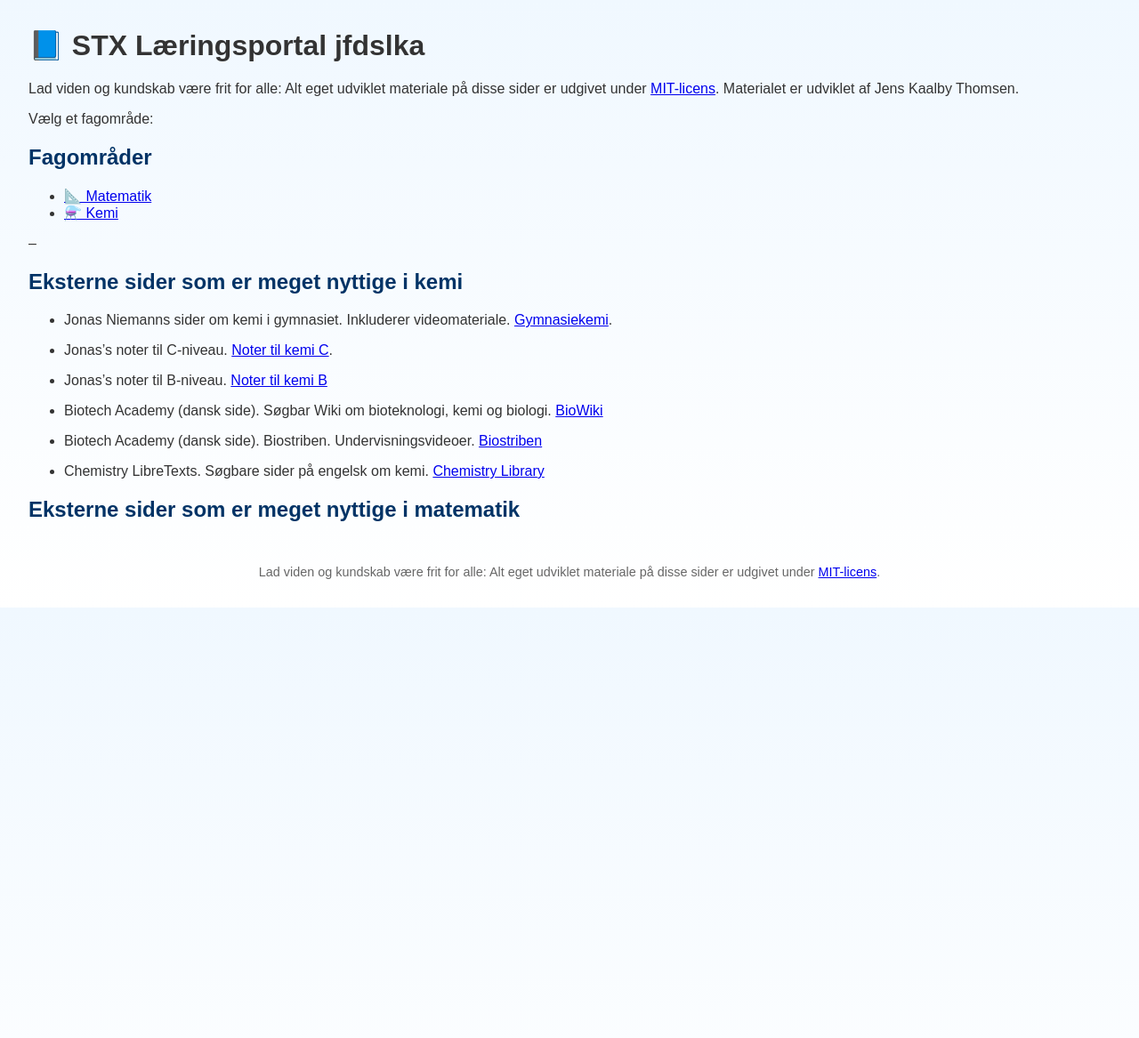
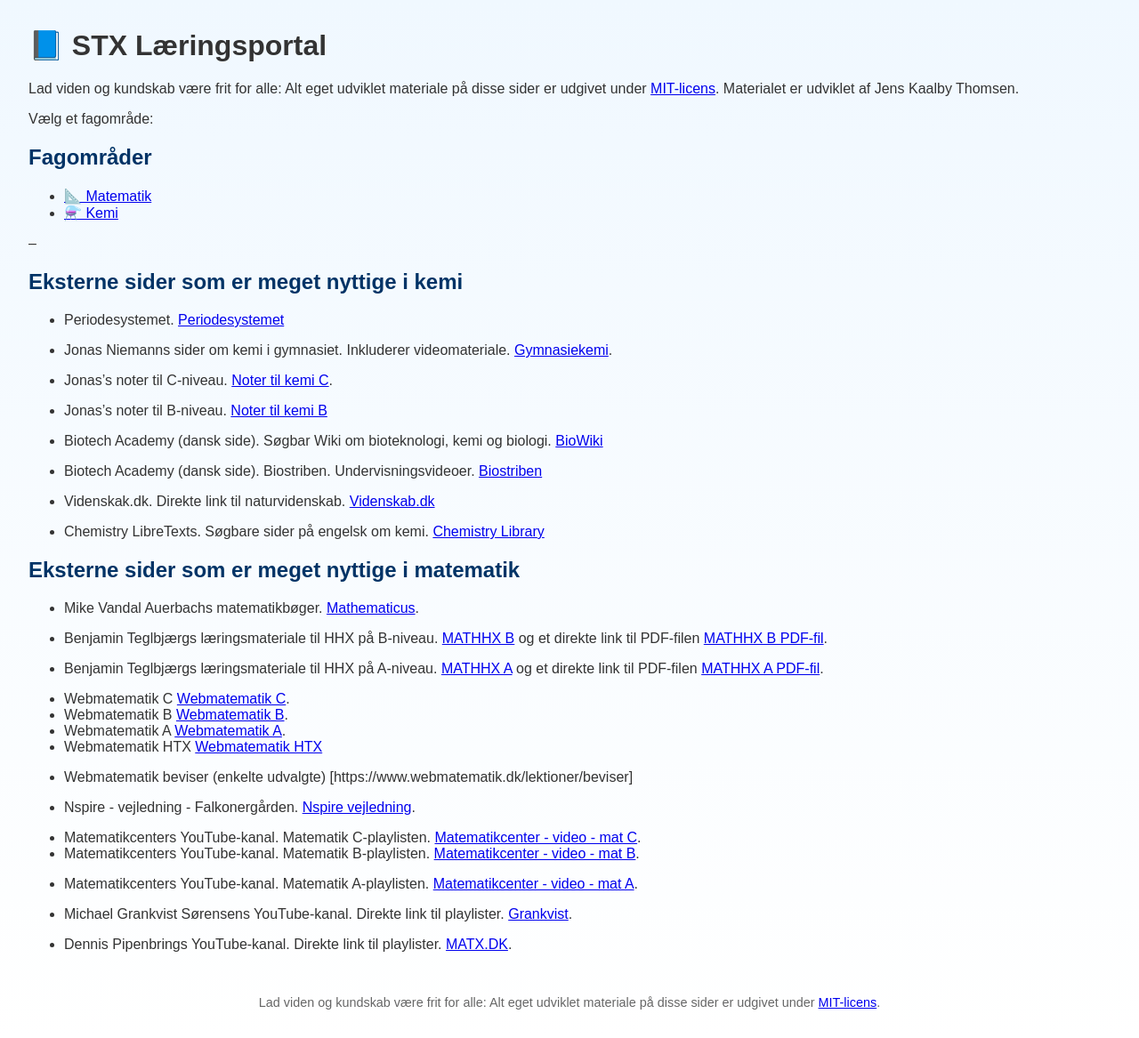
Before and after one commit to jenskaalby/matkem, a Jekyll site: the page built from index.md, in a window 1280 px wide. Shown: the whole page at 89% size. Built offline with Jekyll 4.4.1, drawn with Linux system fonts in a browser that asks for light colours; before the commit the page ends 900 px from its top, so only the background shows below that.

Commit message:
Update index.md

```diff
--- a/index.md
+++ b/index.md
@@ -3,7 +3,7 @@ layout: default
 title: "Læringsportal for kemi og matematik på STX"
 ---
 
-# 📘 STX Læringsportal jfdslka
+# 📘 STX Læringsportal
 
 Lad viden og kundskab være frit for alle: Alt eget udviklet materiale på disse sider er udgivet under [MIT-licens](https://opensource.org/licenses/MIT). Materialet er udviklet af Jens Kaalby Thomsen.
 
@@ -17,6 +17,8 @@ Vælg et fagområde:
 --
 
 ## Eksterne sider som er meget nyttige i kemi
+- Periodesystemet. [Periodesystemet](https://ptable.com/?lang=da#Egenskaber/Serie)
+
 - Jonas Niemanns sider om kemi i gymnasiet. Inkluderer videomateriale. [Gymnasiekemi](https://www.gymnasiekemi.com/).
 
 - Jonas's noter til C-niveau. [Noter til kemi C](https://www.gymnasiekemi.com/uploads/9/3/4/8/93484852/noter_-_kemi_c_-_jonas_niemann_-_1.4.pdf).
@@ -27,6 +29,32 @@ Vælg et fagområde:
 
 - Biotech Academy (dansk side). Biostriben. Undervisningsvideoer. [Biostriben](https://www.biotechacademy.dk/e-learning/biostriben/gymnasie/)
 
+- Videnskak.dk. Direkte link til naturvidenskab. [Videnskab.dk](https://videnskab.dk/naturvidenskab/)
+
 - Chemistry LibreTexts. Søgbare sider på engelsk om kemi. [Chemistry Library](https://chem.libretexts.org/)
 
 ## Eksterne sider som er meget nyttige i matematik
+
+- Mike Vandal Auerbachs matematikbøger. [Mathematicus](https://mathematicus.dk/matematik/).
+
+- Benjamin Teglbjærgs læringsmateriale til HHX på B-niveau. [MATHHX B](https://www.mathhx.dk/b/index.html) og et direkte link til PDF-filen [MATHHX B PDF-fil](https://www.mathhx.dk/b/mathhx-b.pdf).
+- Benjamin Teglbjærgs læringsmateriale til HHX på A-niveau. [MATHHX A](https://www.mathhx.dk/a/index.html) og et direkte link til PDF-filen [MATHHX A PDF-fil](https://www.mathhx.dk/a/mathhx-a.pdf).
+
+- Webmatematik C [Webmatematik C](https://www.webmatematik.dk/lektioner/matematik-c).
+- Webmatematik B [Webmatematik B](https://www.webmatematik.dk/lektioner/matematik-b).
+- Webmatematik A [Webmatematik A](https://www.webmatematik.dk/lektioner/matematik-a).
+- Webmatematik HTX [Webmatematik HTX](https://www.webmatematik.dk/lektioner/saerligt-for-htx)
+- Webmatematik beviser (enkelte udvalgte) [https://www.webmatematik.dk/lektioner/beviser]
+
+
+
+- Nspire - vejledning - Falkonergården. [Nspire vejledning](https://sites.google.com/a/falgoo.dk/nspire-vejledning/).
+
+- Matematikcenters YouTube-kanal. Matematik C-playlisten. [Matematikcenter - video - mat C](https://www.youtube.com/playlist?list=PLBi8bp4skXCg701byNkOxDBirLsSOwNF2).
+- Matematikcenters YouTube-kanal. Matematik B-playlisten. [Matematikcenter - video - mat B](https://www.youtube.com/playlist?list=PLBi8bp4skXCizgWdbuFGCn782Yth3CqMJ).
+- Matematikcenters YouTube-kanal. Matematik A-playlisten. [Matematikcenter - video - mat A](https://www.youtube.com/playlist?list=PLBi8bp4skXCjbRdmkkAIf0rjJF8E_4bLp).
+
+
+- Michael Grankvist Sørensens YouTube-kanal. Direkte link til playlister. [Grankvist](https://www.youtube.com/@michaelgrankvistsrensen4337/playlists).
+
+- Dennis Pipenbrings YouTube-kanal. Direkte link til playlister. [MATX.DK](https://www.youtube.com/@DennisPipenbring/playlists).
```
